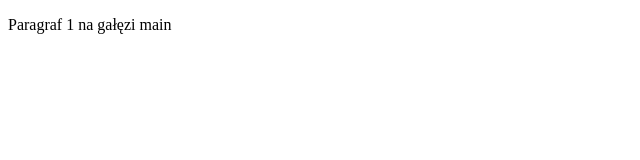
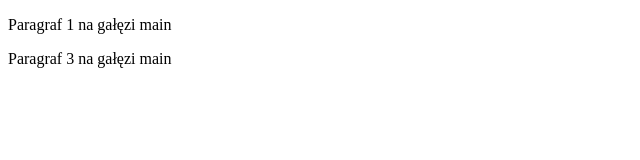
Before and after one commit to JacekJerzyWozniak/gitjestgit, a plain HTML site: page index.html in a window 1280 px wide. Shown: the whole page, without its empty margins (0-640 px from the left). Drawn offline with Linux system fonts and the light colour scheme.

Commit message:
trzeci paragraf na gałęzi main

```diff
--- a/index.html
+++ b/index.html
@@ -9,6 +9,7 @@
 
 <body>
     <p>Paragraf 1 na gałęzi main</p>
+    <p>Paragraf 3 na gałęzi main</p>
 </body>
 
 </html>
```
